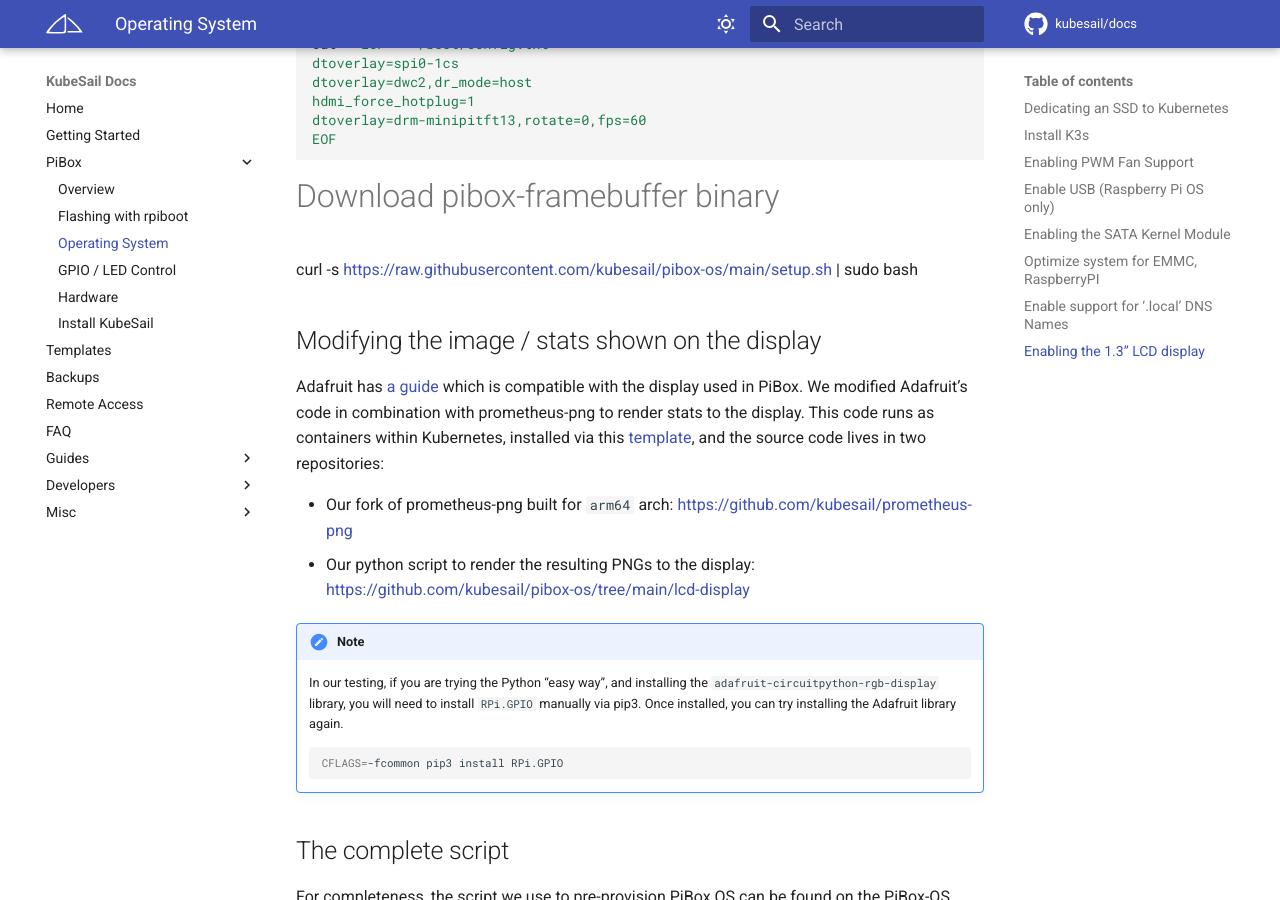
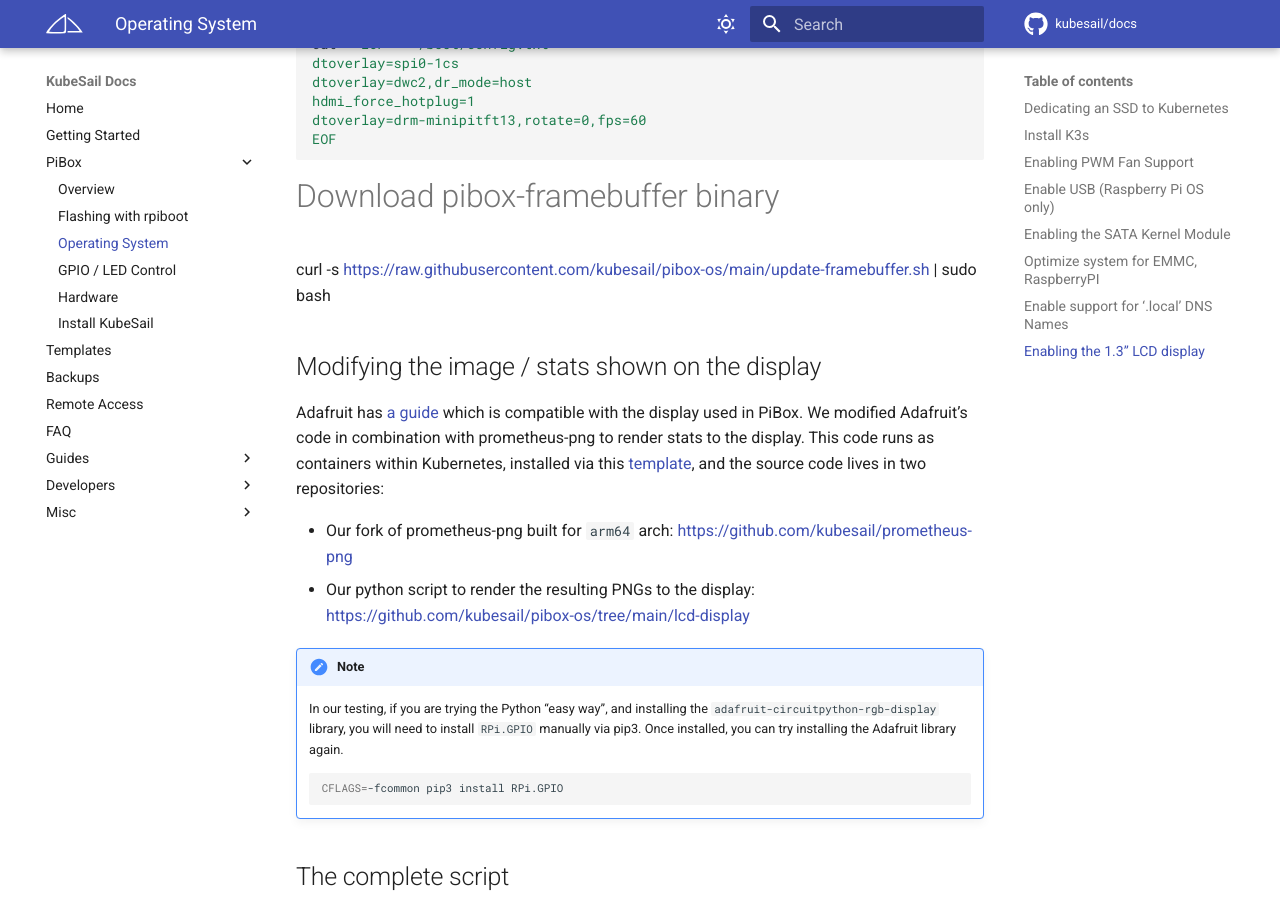
Before and after one commit to kubesail/kubesail-docs, an MkDocs documentation site: the page built from docs/guides/pibox/os.md, in a window 1280 px wide and 900 px high, scrolled down 5218 px. Built offline with MkDocs 1.6.1 and Material for MkDocs 9.7.7, drawn with Linux system fonts in a browser that asks for light colours; comment, search, counter and statistics services are not loaded; some of the changed lines change nothing that is shown.

Commit message:
Update os.md

```diff
--- a/docs/guides/pibox/os.md
+++ b/docs/guides/pibox/os.md
@@ -177,7 +177,7 @@
 
 # Download pibox-framebuffer binary
 
-curl -s https://raw.githubusercontent.com/kubesail/pibox-os/main/setup.sh | sudo bash
+curl -s https://raw.githubusercontent.com/kubesail/pibox-os/main/update-framebuffer.sh | sudo bash
 
 ## Modifying the image / stats shown on the display
 
```
